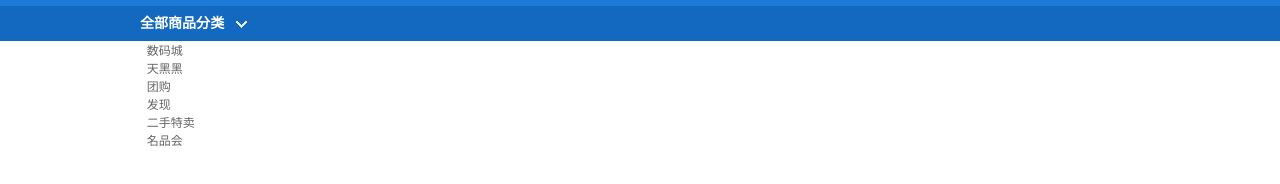
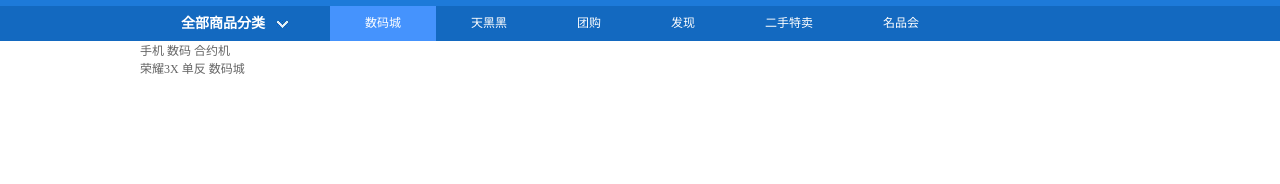
Before and after one commit to Rowling0825/dianshang, a plain HTML site: page index.html in a window 1280 px wide. Shown: the part 110-294 px from the top of the page. Drawn offline with Linux system fonts and the light colour scheme.

Commit message:
0219 changes

```diff
--- a/index.html
+++ b/index.html
@@ -35,16 +35,30 @@
         </div>
         <div class="navBox">
         	<div class="comWidth">
-        		<div class="shopClass">
+        		<div class="shopClass fl">
         			<h3>全部商品分类<i></i></h3>
+                    <div class="shopClass_show">
+                        <dl class="shopClass_item">
+                            <dt>
+                                <a href="#">手机</a>
+                                <a href="#">数码</a>
+                                <a href="#">合约机</a>
+                            </dt>
+                            <dd>
+                            <a href="#">荣耀3X</a>
+                            <a href="#">单反</a>
+                            <a href="#">数码城</a>
+                            </dd>
+                        </dl>
+                    </div>
         		</div>
-        		<ul class="nav">
-        			<li><<a href="#" >数码城</a></li>
-        			<li><<a href="#" >天黑黑</a></li>
-        			<li><<a href="#" >团购</a></li>
-        			<li><<a href="#" >发现</a></li>
-        			<li><<a href="#" >二手特卖</a></li>
-        			<li><<a href="#" >名品会</a></li>
+        		<ul class="nav fl">
+        			<li><a href="#" class="active" >数码城</a></li>
+        			<li><a href="#" >天黑黑</a></li>
+        			<li><a href="#" >团购</a></li>
+        			<li><a href="#" >发现</a></li>
+        			<li><a href="#" >二手特卖</a></li>
+        			<li><a href="#" >名品会</a></li>
         		</ul>
         	</div>
         </div>
--- a/style/main.css
+++ b/style/main.css
@@ -100,9 +100,14 @@
 }
 .shopClass{
 	width: 190px;
+	/*line-height: 35px;*/
+	/*text-align: center;*/
+	/* 注意，会留下后患，后面会继承父亲的性质，因此需要改*/
+
+}
+.shopClass h3{
+	text-align: center;
 	line-height: 35px;
-	/* 注意，会留下后患*/
-
 }
 .shopClass i{
 	width: 13px;
@@ -112,3 +117,21 @@
 	display: inline-block;
 	margin-left: 11px;
 }
+.nav,.shopClass{
+	/*font-family: "Microsoft YaHei","微软雅黑";*/
+}
+.nav{
+	line-height: 35px;
+}
+.nav li{
+	float: left;
+}
+.nav a{
+	height: 35px;
+	display: inline-block;
+	padding: 0 35px;
+	color: #FFF;
+}
+.nav .active{
+	background-color: #4593fd;
+}
```
